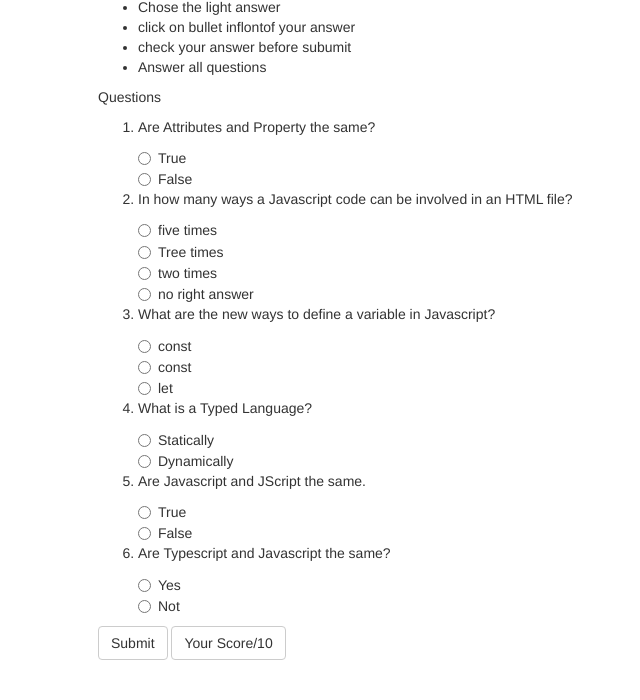
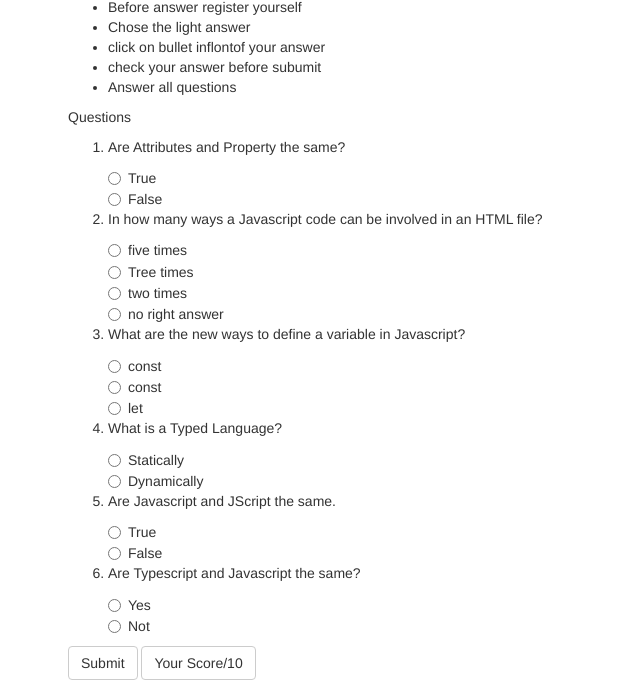
Before and after one commit to geratha/Quiz-for-student-on-Javascript, a plain HTML site: page index.html in a window 1280 px wide. Shown: the part 146-846 px from the top of the page, without its empty margins (27-667 px from the left). Before the commit the page ends 806 px from the top, so only its background shows below. Drawn offline with nearby package versions, Linux system fonts and the light colour scheme; a script that the page names is missing.

Commit message:
container styles

```diff
--- a/css/style.css
+++ b/css/style.css
@@ -1,3 +1,7 @@
 .container{
   float: right;
+  margin-right:30px;
+  margin-left:30px;
+  margin-bottom:20px;
+  margin-top:20px;
 }
```
